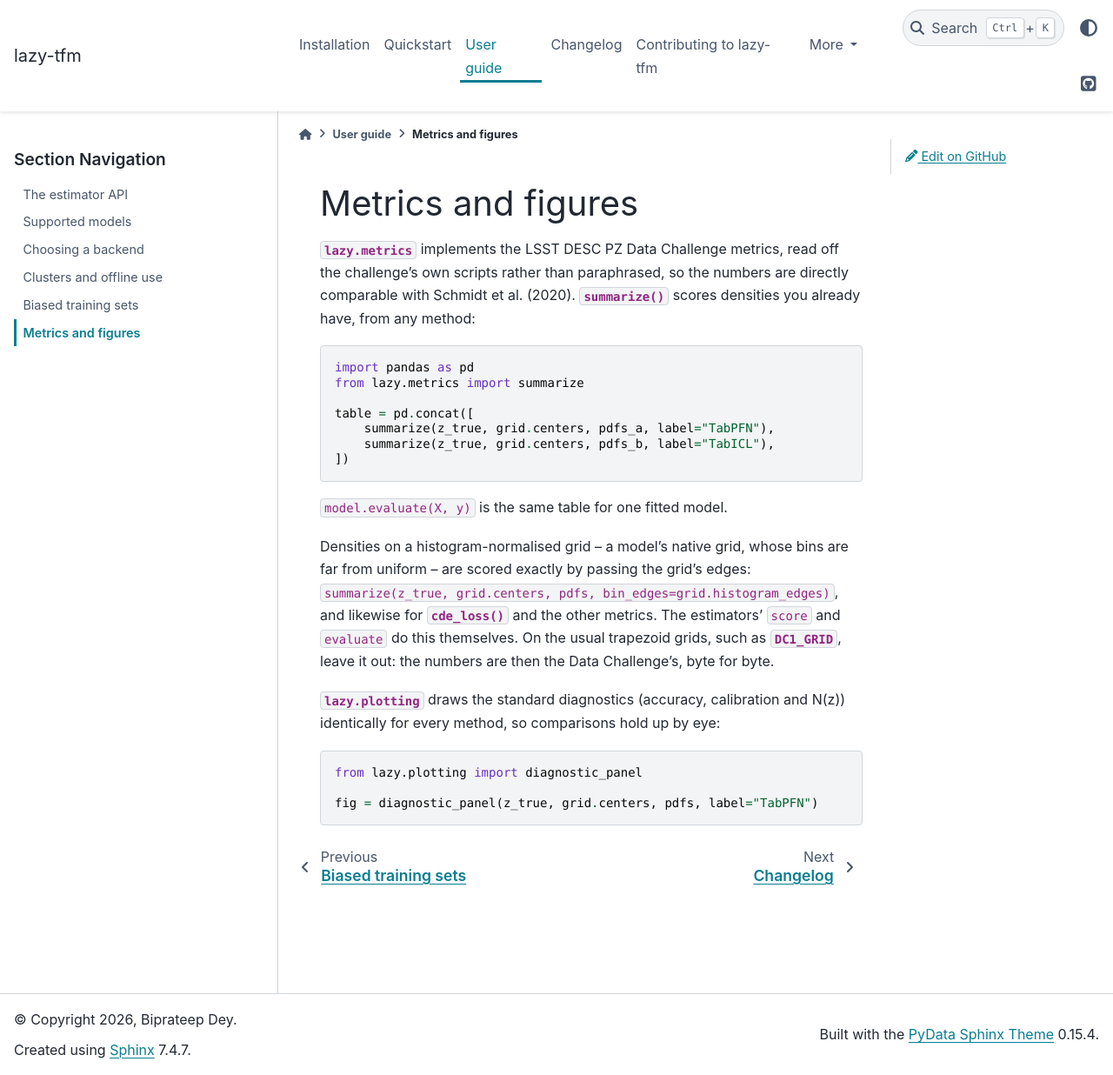
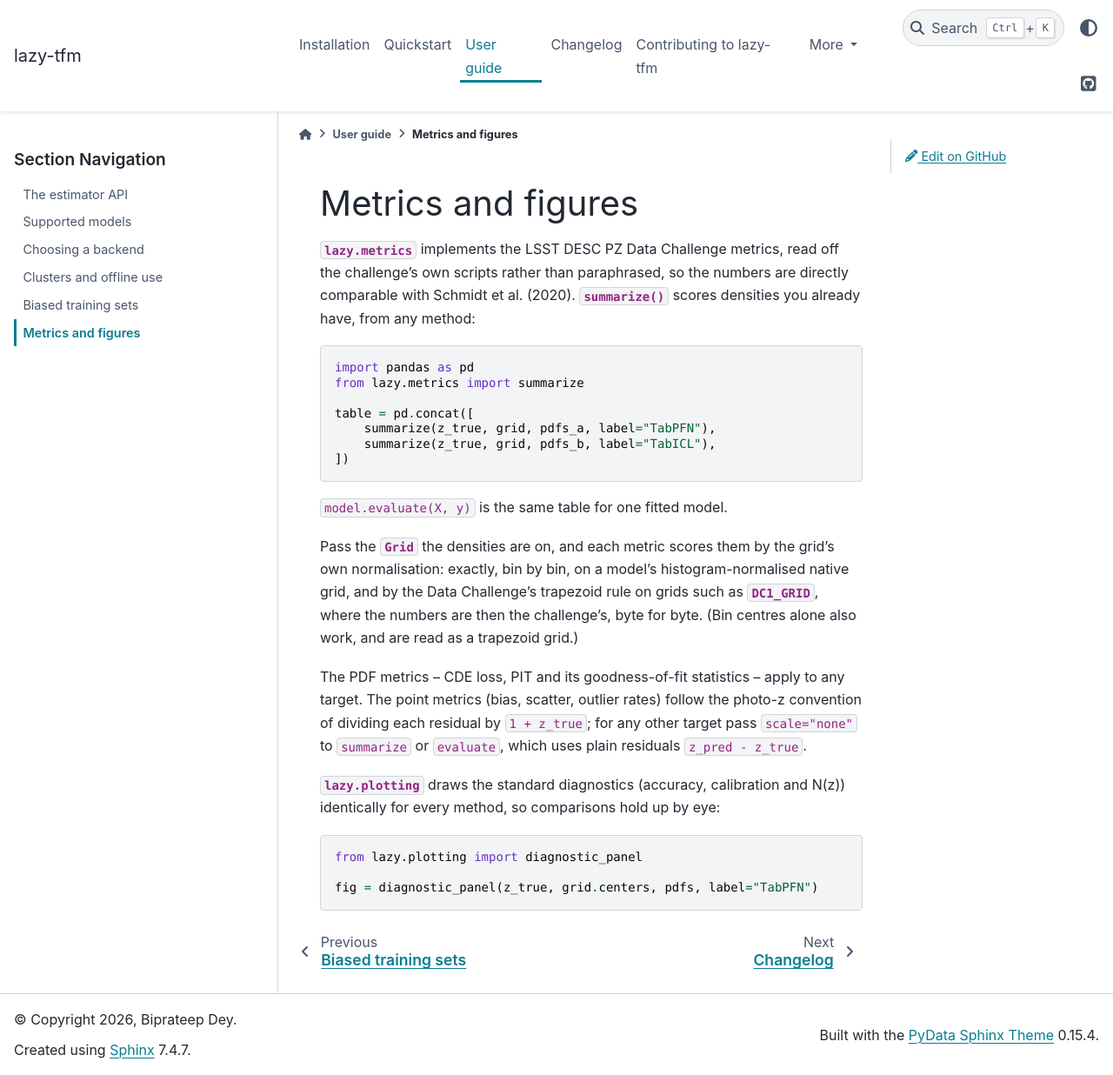
Before and after one commit to biprateep/lazy-tfm, a Sphinx documentation site: the page built from docs/guide/metrics.md, in a window 1280 px wide and 1236 px high. Shown: the whole window at 87% size. Built offline with Sphinx 7.4.7 and the PyData theme 0.15.4, drawn with Linux system fonts in a browser that asks for light colours; pages that are not in the unit, such as notebooks, are missing from menus.

Commit message:
Metrics guide: pass the Grid, and scale='none' for non-redshift targets
Co-Authored-By: Claude Opus 5.5 <noreply@anthropic.com>

````diff
--- a/docs/guide/metrics.md
+++ b/docs/guide/metrics.md
@@ -10,20 +10,25 @@ import pandas as pd
 from lazy.metrics import summarize
 
 table = pd.concat([
-    summarize(z_true, grid.centers, pdfs_a, label="TabPFN"),
-    summarize(z_true, grid.centers, pdfs_b, label="TabICL"),
+    summarize(z_true, grid, pdfs_a, label="TabPFN"),
+    summarize(z_true, grid, pdfs_b, label="TabICL"),
 ])
 ```
 
 `model.evaluate(X, y)` is the same table for one fitted model.
 
-Densities on a histogram-normalised grid -- a model's native grid, whose bins
-are far from uniform -- are scored exactly by passing the grid's edges:
-`summarize(z_true, grid.centers, pdfs, bin_edges=grid.histogram_edges)`, and
-likewise for {func}`~lazy.metrics.cde_loss` and the other metrics. The
-estimators' `score` and `evaluate` do this themselves. On the usual
-trapezoid grids, such as {data}`~lazy.grid.DC1_GRID`, leave it out: the
-numbers are then the Data Challenge's, byte for byte.
+Pass the {class}`~lazy.grid.Grid` the densities are on, and each metric scores
+them by the grid's own normalisation: exactly, bin by bin, on a model's
+histogram-normalised native grid, and by the Data Challenge's trapezoid rule
+on grids such as {data}`~lazy.grid.DC1_GRID`, where the numbers are then the
+challenge's, byte for byte. (Bin centres alone also work, and are read as a
+trapezoid grid.)
+
+The PDF metrics -- CDE loss, PIT and its goodness-of-fit statistics -- apply
+to any target. The point metrics (bias, scatter, outlier rates) follow the
+photo-z convention of dividing each residual by `1 + z_true`; for any other
+target pass `scale="none"` to `summarize` or `evaluate`, which uses plain
+residuals `z_pred - z_true`.
 
 {mod}`lazy.plotting` draws the standard diagnostics (accuracy, calibration and
 N(z)) identically for every method, so comparisons hold up by eye:
````
